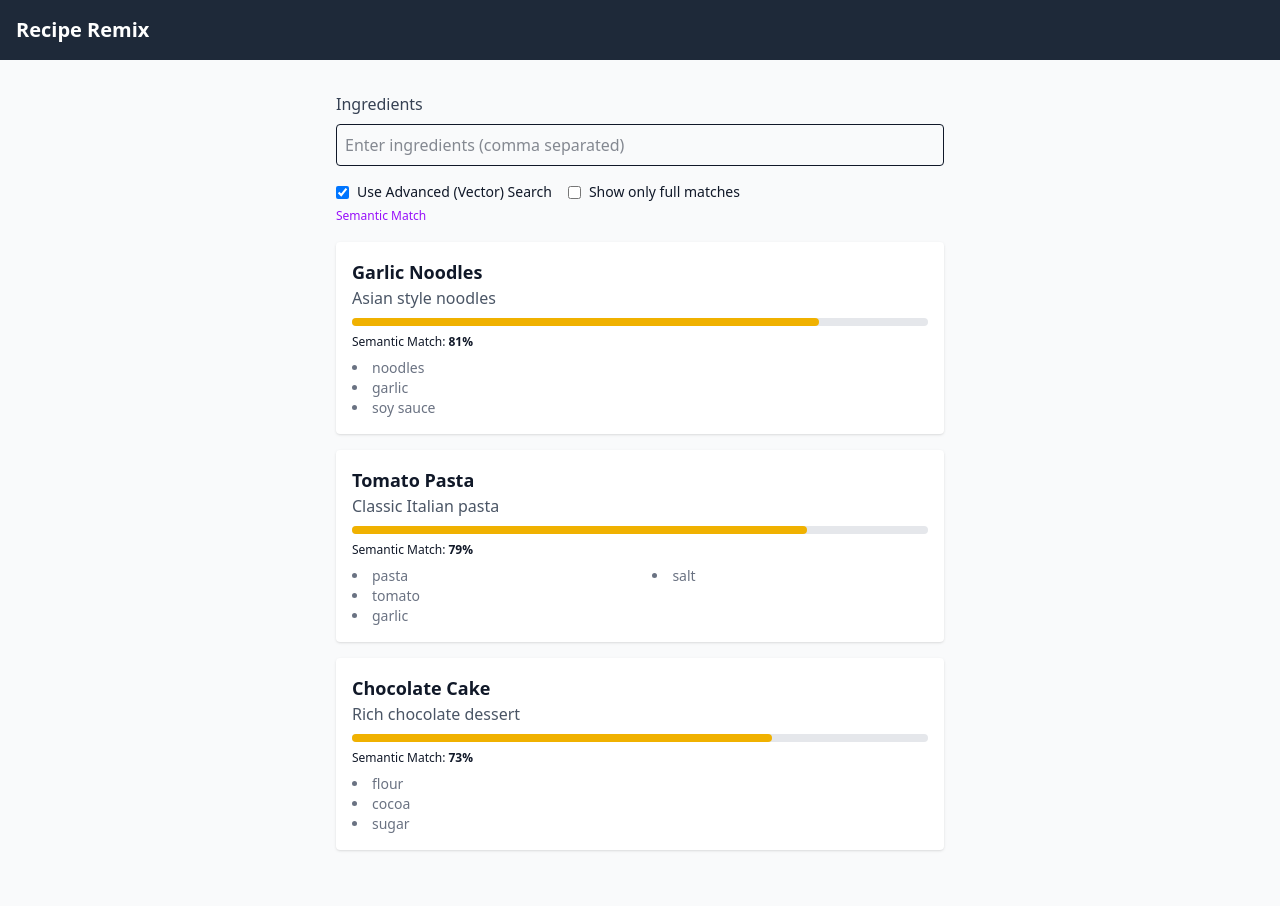
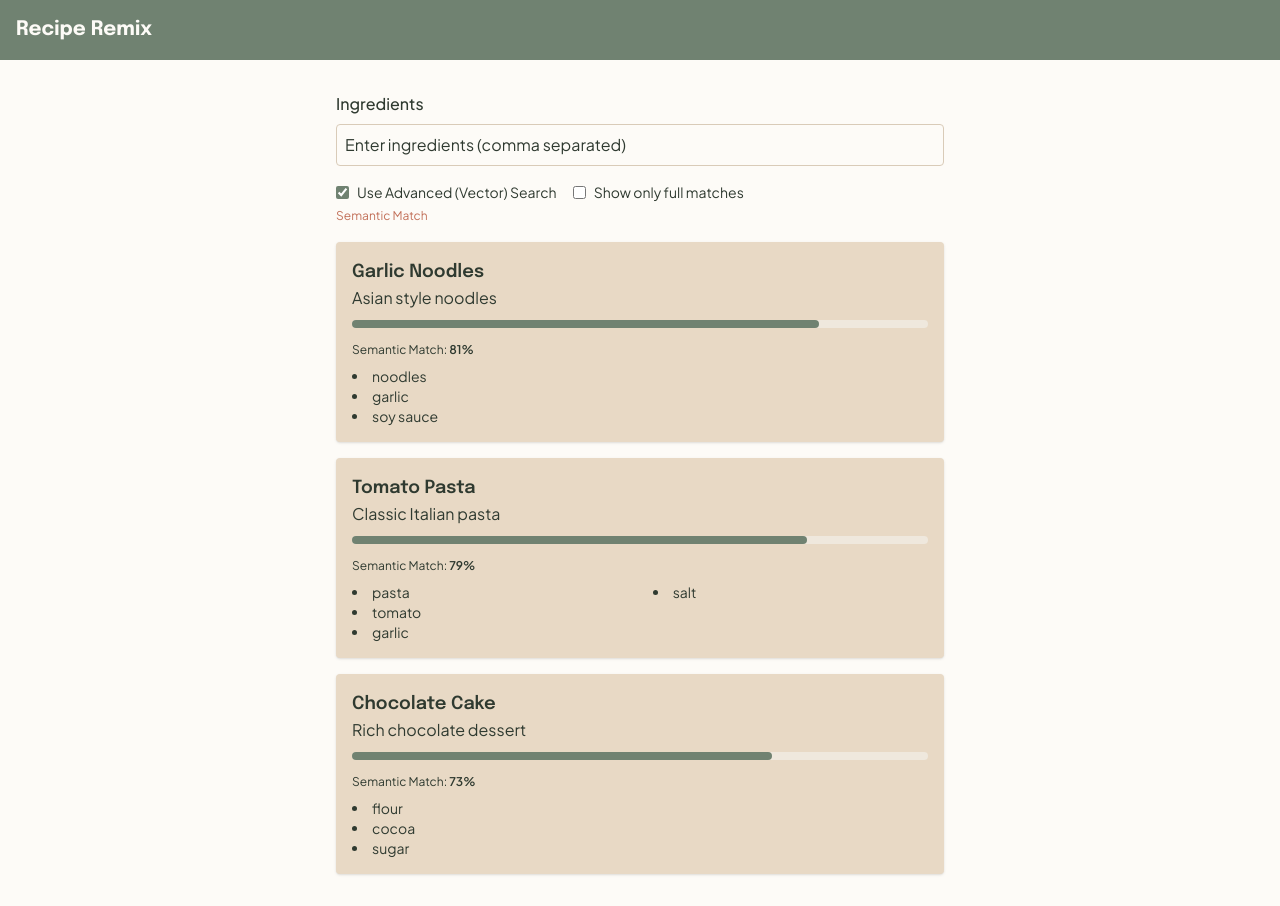
Before and after one commit to LubbaSaha/recipe-remix, a Next.js app: page / in a window 1280 px wide. Both pictures are taken after a click on the checkbox 342 px from the left and 192 px from the top of the page. Before the commit the page ends 882 px from the top, so only its background shows below. Built offline with nearby package versions, Linux system fonts and the light colour scheme.

Commit message:
implemented the design theme for tailwind with stitch and cursor

```diff
--- a/src/app/layout.tsx
+++ b/src/app/layout.tsx
@@ -1,10 +1,15 @@
 import "../styles/globals.css";
 import Header from "@/components/layout/Header";
-import { Inter } from "next/font/google";
+import { Epilogue, Plus_Jakarta_Sans } from "next/font/google";
 
-const inter = Inter({
+const epilogue = Epilogue({
   subsets: ["latin"],
-  variable: "--font-inter",
+  variable: "--font-headline",
+});
+
+const plusJakartaSans = Plus_Jakarta_Sans({
+  subsets: ["latin"],
+  variable: "--font-body",
 });
 
 export default function RootLayout({
@@ -13,8 +18,11 @@ export default function RootLayout({
   children: React.ReactNode;
 }) {
   return (
-    <html lang="en" className={inter.variable}>
-      <body className="font-sans antialiased text-gray-900 bg-gray-50">
+    <html
+      lang="en"
+      className={`${epilogue.variable} ${plusJakartaSans.variable}`}
+    >
+      <body className="font-body antialiased">
         <Header />
         <main className="min-h-screen">{children}</main>
       </body>
--- a/src/app/recipes/[id]/loading.tsx
+++ b/src/app/recipes/[id]/loading.tsx
@@ -1,12 +1,12 @@
 export default function Loading() {
   return (
-      <div className="min-h-screen p-10 bg-gray-50">
+    <div className="min-h-screen p-10 bg-[var(--color-neutral)]">
       <div className="max-w-3xl mx-auto space-y-6 animate-pulse">
-          <div className="w-1/2 h-8 bg-gray-300 rounded" />
-          <div className="w-3/4 h-4 bg-gray-300 rounded" />
+        <div className="w-1/2 h-8 rounded bg-[var(--color-tertiary)]" />
+        <div className="w-3/4 h-4 rounded bg-[var(--color-tertiary)]" />
         <div className="grid grid-cols-2 gap-3">
           {Array.from({ length: 6 }).map((_, i) => (
-              <div key={i} className="h-6 bg-gray-300 rounded" />
+            <div key={i} className="h-6 rounded bg-[var(--color-tertiary)]" />
           ))}
         </div>
       </div>
--- a/src/components/layout/Header.tsx
+++ b/src/components/layout/Header.tsx
@@ -1,7 +1,7 @@
 export default function Header() {
-    return (
-      <header className="p-4 text-white bg-gray-800">
-        <h1 className="text-xl font-bold">Recipe Remix</h1>
-      </header>
-    );
-  }
+  return (
+    <header className="p-4 bg-[var(--color-primary)] text-[var(--color-primary-foreground)]">
+      <h1 className="text-xl font-bold">Recipe Remix</h1>
+    </header>
+  );
+}
--- a/src/components/recipes/IngredientInput.tsx
+++ b/src/components/recipes/IngredientInput.tsx
@@ -4,19 +4,21 @@ type Props = {
 };
 
 export default function IngredientInput({ value, onChange }: Props) {
-
   return (
     <div>
-
-      <label htmlFor="ingredients" className="block mb-2 font-medium text-gray-700">
+      <label
+        htmlFor="ingredients"
+        className="block mb-2 font-medium text-[var(--color-neutral-foreground)]"
+      >
         Ingredients
       </label>
       <input
+        id="ingredients"
         type="text"
         value={value}
         onChange={(e) => onChange(e.target.value)}
         placeholder="Enter ingredients (comma separated)"
-        className="w-full p-2 border rounded"
+        className="w-full p-2 rounded border border-[var(--color-neutral-border)] bg-[var(--color-neutral)] text-[var(--color-neutral-foreground)] placeholder:text-[var(--color-neutral-foreground)] focus:border-[var(--color-primary)] focus:outline-none focus:ring-2 focus:ring-[var(--color-primary)]/20"
       />
     </div>
   );
--- a/src/components/recipes/RecipeCard.tsx
+++ b/src/components/recipes/RecipeCard.tsx
@@ -13,6 +13,9 @@ export default function RecipeCard({ recipe, vectorMode }: Props) {
     recipe.totalQueryCount > 0
       ? (recipe.matchCount / recipe.totalQueryCount) * 100
       : 0;
+  const progressValue = vectorMode
+    ? Math.min(100, Math.round(recipe.matchCount * 100))
+    : Math.min(100, matchPercentage);
 
   const visibleIngredients = showAll
     ? recipe.ingredients
@@ -22,49 +25,23 @@ export default function RecipeCard({ recipe, vectorMode }: Props) {
 
   return (
     <Link href={`/recipes/${recipe.id}`} className="block">
-      <div className="p-4 transition bg-white rounded shadow hover:shadow-md">
+      <div className="p-4 transition rounded shadow bg-[var(--color-tertiary)] hover:shadow-md">
         <h2 className="text-lg font-semibold">{recipe.title}</h2>
-        <p className="text-gray-600">{recipe.description}</p>
+        <p className="text-[var(--color-neutral-foreground)]">{recipe.description}</p>
 
         {vectorMode && recipe.totalQueryCount > 0 ? (
-          // Vector search - progress bar
-          <div className="mt-2 w-full bg-gray-200 rounded-full h-2">
-            <div
-              className={`h-2 rounded-full transition-all
-                  ${
-                    Math.round(recipe.matchCount * 100) >= 100
-                      ? "bg-green-600"
-                      : Math.round(recipe.matchCount * 100) >= 50
-                      ? "bg-yellow-500"
-                      : "bg-red-600"
-                  }`}
-              style={{
-                width: `${
-                  matchPercentage >= 100
-                    ? 100
-                    : Math.round(recipe.matchCount * 100)
-                }%`,
-              }}
+          <progress
+            className="w-full mt-2 h-2 progress-primary"
+            max={100}
+            value={progressValue}
+          />
+        ) : (
+          recipe.totalQueryCount > 0 && (
+            <progress
+              className="w-full mt-2 h-2 progress-secondary"
+              max={100}
+              value={progressValue}
             />
-          </div>
-        ) : (
-          // Regular search - progress bar
-          recipe.totalQueryCount > 0 && (
-            <div className="mt-2 w-full bg-gray-200 rounded-full h-2">
-              <div
-                className={`h-2 rounded-full transition-all
-                  ${
-                    matchPercentage >= 100
-                      ? "bg-green-600"
-                      : matchPercentage >= 50
-                      ? "bg-yellow-500"
-                      : "bg-red-600"
-                  }`}
-                style={{
-                  width: `${matchPercentage >= 100 ? 100 : matchPercentage}%`,
-                }}
-              />
-            </div>
           )
         )}
 
@@ -89,8 +66,8 @@ export default function RecipeCard({ recipe, vectorMode }: Props) {
                     key={ingredient}
                     className={
                       isMatched
-                        ? "font-semibold text-green-700"
-                        : "text-gray-500"
+                        ? "font-semibold text-[var(--color-primary)]"
+                        : "text-[var(--color-neutral-foreground)]"
                     }
                   >
                     {ingredient}
@@ -101,7 +78,7 @@ export default function RecipeCard({ recipe, vectorMode }: Props) {
               {hiddenCount > 0 && !showAll && (
                 <button
                   type="button"
-                  className="mt-1 text-xs text-blue-600 hover:underline"
+                  className="mt-1 text-xs text-[var(--color-secondary)] hover:underline"
                   onClick={(e) => {
                     e.preventDefault();
                     setShowAll(true);
--- a/src/components/recipes/RecipeList.tsx
+++ b/src/components/recipes/RecipeList.tsx
@@ -10,7 +10,7 @@ export default function RecipeList({ recipes, vectorMode }: Props) {
   return (
     <div className="grid gap-4 mt-4">
       {recipes.length === 0 && (
-        <p className="mt-4 text-gray-500">No recipes found</p>
+        <p className="mt-4 text-[var(--color-neutral-foreground)]">No recipes found</p>
       )}
       {recipes.map((recipe) => (
         <RecipeCard key={recipe.id} recipe={recipe} vectorMode={vectorMode} />
--- a/src/components/search/SearchClient.tsx
+++ b/src/components/search/SearchClient.tsx
@@ -1,6 +1,6 @@
 "use client";
 
-import { useRouter, usePathname, useSearchParams } from "next/navigation";
+import { usePathname, useSearchParams } from "next/navigation";
 import { useState, useEffect } from "react";
 import IngredientInput from "@/components/recipes/IngredientInput";
 import RecipeList from "@/components/recipes/RecipeList";
@@ -9,7 +9,6 @@ import { useDebounce } from "@/hooks/useDebounce";
 import { useVectorRecipe } from "@/hooks/useVectorRecipes";
 
 export default function SearchClient() {
-  const router = useRouter();
   const searchParams = useSearchParams()!;
   const pathname = usePathname();
 
@@ -49,8 +48,11 @@ export default function SearchClient() {
             type="checkbox"
             checked={isAdvanced}
             onChange={(e) => setIsAdvanced(e.target.checked)}
+            className="accent-[var(--color-primary)]"
           />
-          <label className="text-sm">Use Advanced (Vector) Search</label>
+          <label className="text-sm text-[var(--color-neutral-foreground)]">
+            Use Advanced (Vector) Search
+          </label>
         </div>
 
         <div className="flex items-center gap-2">
@@ -58,15 +60,18 @@ export default function SearchClient() {
             type="checkbox"
             checked={showFullMatchOnly}
             onChange={(e) => setShowFullMatchOnly(e.target.checked)}
+            className="accent-[var(--color-primary)]"
           />
-          <label className="text-sm">Show only full matches</label>
+          <label className="text-sm text-[var(--color-neutral-foreground)]">
+            Show only full matches
+          </label>
         </div>
       </div>
 
       {isAdvanced ? (
-        <span className="text-xs text-purple-600">Semantic Match</span>
+        <span className="text-xs text-[var(--color-secondary)]">Semantic Match</span>
       ) : (
-        <span className="text-xs text-gray-600">Ingredient Match</span>
+        <span className="text-xs text-[var(--color-neutral-foreground)]">Ingredient Match</span>
       )}
 
       <RecipeList
--- a/src/styles/globals.css
+++ b/src/styles/globals.css
@@ -1 +1,61 @@
 @import "tailwindcss";
+
+@theme {
+  --color-primary: #708271;
+  --color-primary-foreground: #fdfbf7;
+  --color-secondary: #c27059;
+  --color-secondary-foreground: #fdfbf7;
+  --color-tertiary: #e8d9c5;
+  --color-tertiary-foreground: #2f3a30;
+  --color-neutral: #fdfbf7;
+  --color-neutral-foreground: #2f3a30;
+  --color-neutral-muted: #efe8dd;
+  --color-neutral-border: #d9cbb8;
+}
+
+@layer base {
+  body {
+    background-color: var(--color-neutral);
+    color: var(--color-neutral-foreground);
+    font-family: var(--font-body), sans-serif;
+  }
+
+  h1,
+  h2,
+  h3,
+  h4,
+  h5,
+  h6 {
+    font-family: var(--font-headline), sans-serif;
+  }
+
+  label {
+    font-family: var(--font-body), sans-serif;
+  }
+}
+
+.progress-primary::-webkit-progress-bar,
+.progress-secondary::-webkit-progress-bar {
+  background-color: var(--color-neutral-muted);
+  border-radius: 9999px;
+}
+
+.progress-primary::-webkit-progress-value {
+  background-color: var(--color-primary);
+  border-radius: 9999px;
+}
+
+.progress-secondary::-webkit-progress-value {
+  background-color: var(--color-secondary);
+  border-radius: 9999px;
+}
+
+.progress-primary::-moz-progress-bar {
+  background-color: var(--color-primary);
+  border-radius: 9999px;
+}
+
+.progress-secondary::-moz-progress-bar {
+  background-color: var(--color-secondary);
+  border-radius: 9999px;
+}
--- a/tailwind.config.ts
+++ b/tailwind.config.ts
@@ -4,8 +4,31 @@ const config: Config = {
   content: ["./src/**/*.{js,ts,jsx,tsx}"],
   theme: {
     extend: {
+      colors: {
+        primary: {
+          DEFAULT: "var(--color-primary)",
+          foreground: "var(--color-primary-foreground)",
+        },
+        secondary: {
+          DEFAULT: "var(--color-secondary)",
+          foreground: "var(--color-secondary-foreground)",
+        },
+        tertiary: {
+          DEFAULT: "var(--color-tertiary)",
+          foreground: "var(--color-tertiary-foreground)",
+        },
+        neutral: {
+          DEFAULT: "var(--color-neutral)",
+          foreground: "var(--color-neutral-foreground)",
+          muted: "var(--color-neutral-muted)",
+          border: "var(--color-neutral-border)",
+        },
+      },
       fontFamily: {
-        sans: ["var(--font-inter)"],
+        sans: ["var(--font-body)", "sans-serif"],
+        body: ["var(--font-body)", "sans-serif"],
+        label: ["var(--font-body)", "sans-serif"],
+        headline: ["var(--font-headline)", "sans-serif"],
       },
     },
   },
```
Also changed, not shown: src/app/recipes/[id]/page.tsx (+6 -6 lines), 1 other file (tests, documents, lock files or other folders). Lines whose indentation alone changed are shown as unchanged.
